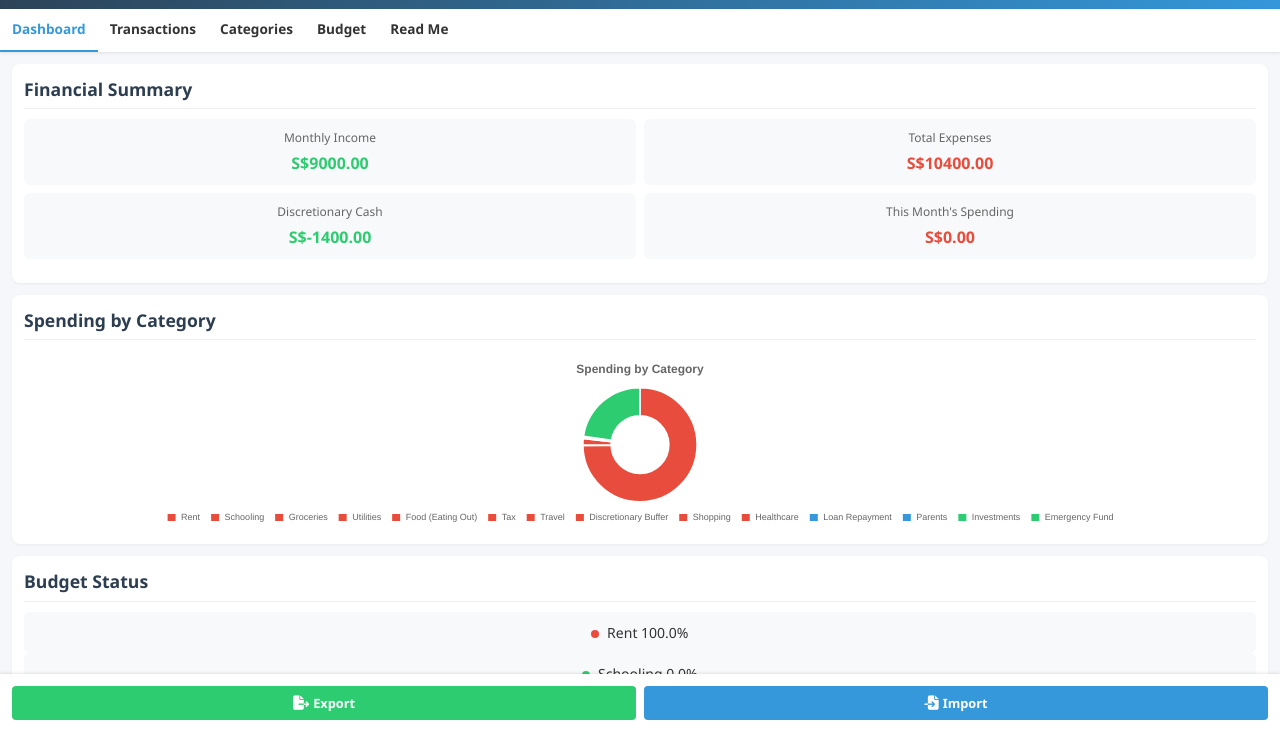
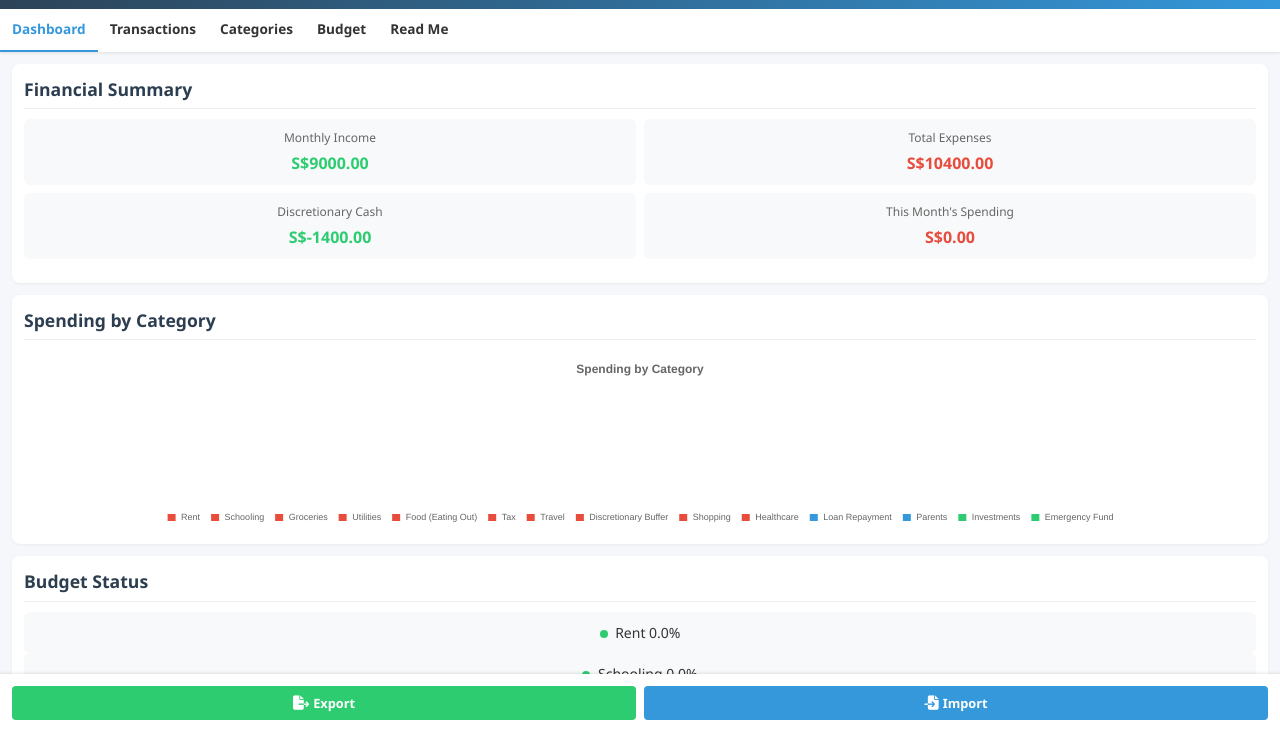
Before and after one commit to playpenaj/myfintrack, a plain HTML site: page index.html in a window 1280 px wide. Shown: the part 68-800 px from the top of the page. Drawn offline with nearby package versions, Linux system fonts and the light colour scheme.

Commit message:
Update index.html

```diff
--- a/index.html
+++ b/index.html
@@ -758,14 +758,8 @@
             { id: 12, name: "Salary", type: "income", budget: 9000, parentId: null }
         ];
 
-        let transactions = [
-            { id: 1, date: "2023-11-01", categoryId: 1, description: "Monthly Rent", amount: 3300, type: "expense" },
-            { id: 2, date: "2023-11-01", categoryId: 6, description: "Monthly Investment", amount: 1000, type: "expense" },
-            { id: 3, date: "2023-11-02", categoryId: 3, description: "NTUC Groceries", amount: 85.50, type: "expense" },
-            { id: 4, date: "2023-11-02", categoryId: 5, description: "Lunch at Hawker", amount: 8.50, type: "expense" },
-            { id: 5, date: "2023-11-03", categoryId: 10, description: "Grab to Office", amount: 15.00, type: "expense" },
-            { id: 6, date: "2023-11-05", categoryId: 12, description: "Monthly Salary", amount: 9000, type: "income" }
-        ];
+        // Empty transactions array - no dummy data
+        let transactions = [];
 
         // DOM Elements
         const tabContents = document.querySelectorAll('.tab-content');
```
